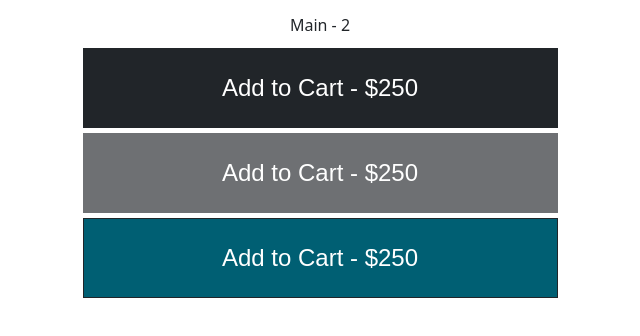
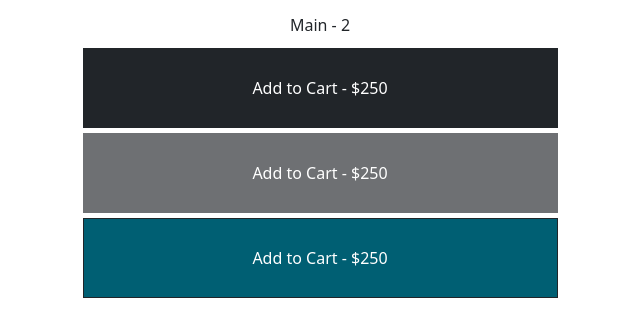
Before and after one commit to KhnykovaIrina/E-commerce, a React (Create React App) app: page / in a window 1280 px wide. Shown: the top 336 px of the page, without its empty margins (320-960 px from the left). Built offline with nearby package versions, Linux system fonts and the light colour scheme.

Commit message:
Update ShoppingCartButton.css

```diff
--- a/src/components/ShoppingCartButton/ShoppingCartButton.css
+++ b/src/components/ShoppingCartButton/ShoppingCartButton.css
@@ -1,7 +1,10 @@
-#start {
-   width: 475px;
-   height: 80px;
-   font-family: Arial, Helvetica, sans-serif;
-   font: 1.5em sans-serif;
-   margin-top: 5px;
+.rounded-0 {
+    width: 475px;
+    height: 80px;
+    margin-top: 5px;
 }
+
+.btnAdd {
+    font-family: "SF Pro Display";
+
+}
```
